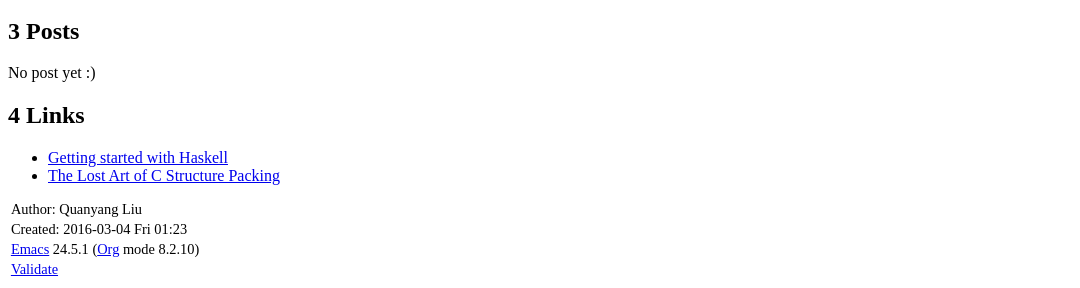
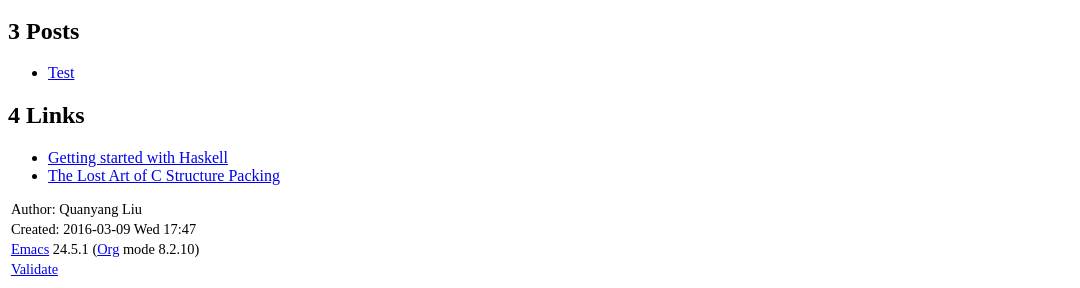
Before and after one commit to LQYMGT/lqymgt.github.com, a plain HTML site: page index.html in a window 1280 px wide. Shown: the part 320-608 px from the top of the page, without its empty margins (0-1080 px from the left). Drawn offline with Linux system fonts and the light colour scheme.

Commit message:
Add test link.

```diff
--- a/index.html
+++ b/index.html
@@ -4,7 +4,7 @@
 <html xmlns="http://www.w3.org/1999/xhtml" lang="en" xml:lang="en">
 <head>
 <title>Quanyang Liu's Blog</title>
-<!-- 2016-03-04 Fri 01:23 -->
+<!-- 2016-03-09 Wed 17:47 -->
 <meta  http-equiv="Content-Type" content="text/html;charset=utf-8" />
 <meta  name="generator" content="Org-mode" />
 <meta  name="author" content="Quanyang Liu" />
@@ -171,9 +171,10 @@ If you want to leave some comments, please open a new issue at <a href="https://
 <div id="outline-container-sec-3" class="outline-2">
 <h2 id="sec-3"><span class="section-number-2">3</span> Posts</h2>
 <div class="outline-text-2" id="text-3">
-<p>
-No post yet :)
-</p>
+<ul class="org-ul">
+<li><a href="./test_security.html">Test</a>
+</li>
+</ul>
 </div>
 </div>
 <div id="outline-container-sec-4" class="outline-2">
@@ -190,7 +191,7 @@ No post yet :)
 </div>
 <div id="postamble" class="status">
 <p class="author">Author: Quanyang Liu</p>
-<p class="date">Created: 2016-03-04 Fri 01:23</p>
+<p class="date">Created: 2016-03-09 Wed 17:47</p>
 <p class="creator"><a href="http://www.gnu.org/software/emacs/">Emacs</a> 24.5.1 (<a href="http://orgmode.org">Org</a> mode 8.2.10)</p>
 <p class="validation"><a href="http://validator.w3.org/check?uri=referer">Validate</a></p>
 </div>
```
Also changed, not shown: 1 other file.
